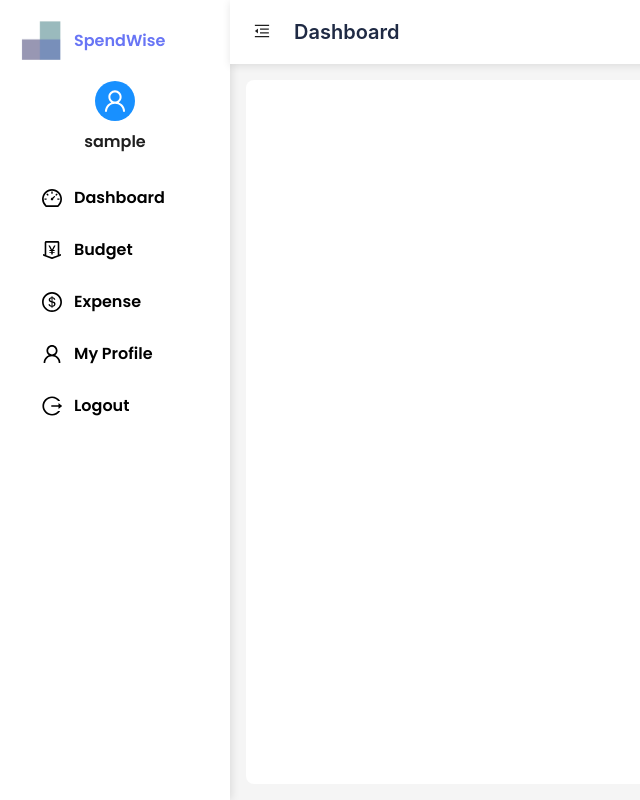
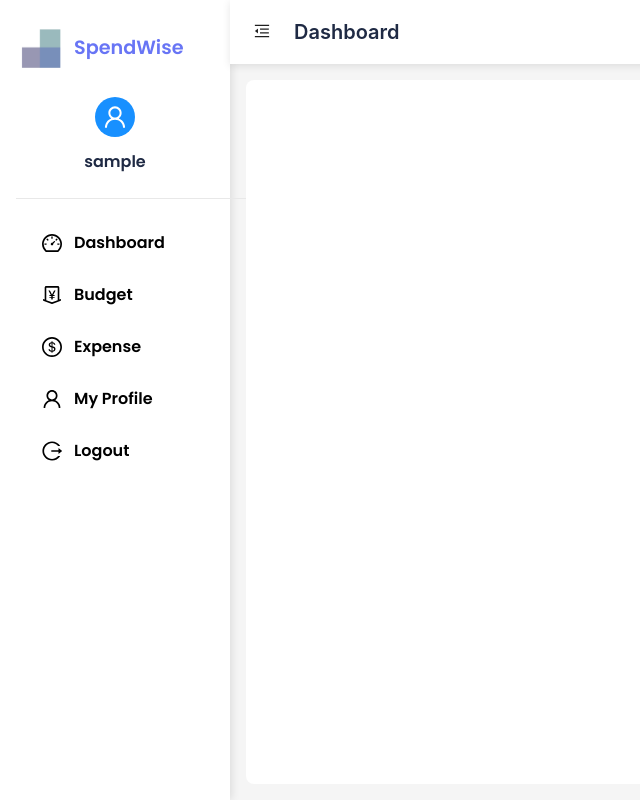
Before and after one commit to SonuThapaMagar/SpendWise, a React (Vite) app: page /users in a window 1280 px wide. Shown: the whole page, without its empty margins (0-640 px from the left). Built offline with nearby package versions, Linux system fonts and the light colour scheme; no server answers; data requests are answered from the project's data file; sample sign-in values are in the browser's storage.

Commit message:
css fixed

```diff
--- a/src/App.css
+++ b/src/App.css
@@ -1,4 +1,4 @@
-/* styles.css */
+/* src/App.css */
 @import "tailwindcss";
 
 * {
@@ -28,12 +28,25 @@ body {
     min-width: 24px !important;
     display: flex !important;
     justify-content: center !important;
+    transition: color 0.3s ease;
 }
 
 /* Hover and active states */
-.custom-menu .ant-menu-item:hover,
+.custom-menu .ant-menu-item:hover {
+    background-color: #f0f4ff !important;
+    color: #6875f5 !important;
+}
+
+.custom-menu .ant-menu-item:hover .anticon {
+    color: #6875f5 !important;
+}
+
 .custom-menu .ant-menu-item-selected {
-    background-color: #6875F5 !important;
+    background-color: #6875f5 !important;
+    color: white !important;
+}
+
+.custom-menu .ant-menu-item-selected .anticon {
     color: white !important;
 }
 
--- a/src/layout/UserLayout.jsx
+++ b/src/layout/UserLayout.jsx
@@ -1,4 +1,4 @@
-import React, { useState, useEffect, useContext } from "react";
+import React, { useState, useEffect } from "react";
 import { useNavigate, Outlet, useLocation } from "react-router-dom";
 import Logo from "../assets/spend.png";
 import {
@@ -10,13 +10,14 @@ import {
   UserOutlined,
   LogoutOutlined,
 } from "@ant-design/icons";
-import { Button, Layout, Menu, theme, Typography, Avatar } from "antd";
+import { Button, Layout, Menu, theme, Typography, Avatar, Divider } from "antd";
 import { showSuccessToast } from "../utils/toastify.util";
 import { useUser } from "../context API/user.context";
 import { useMediaQuery } from "react-responsive";
+// import "./App.css"
 
 const { Header, Sider, Content } = Layout;
-const { Text,Title  } = Typography;
+const { Text, Title } = Typography;
 
 const UserLayout = () => {
   const isMobile = useMediaQuery({ maxWidth: 768 });
@@ -80,7 +81,7 @@ const UserLayout = () => {
         trigger={null}
         collapsible
         collapsed={collapsed}
-        collapsedWidth={isMobile ? 0 : 80}
+        collapsedWidth={isMobile ? 60 : 80}
         width={230}
         style={{
           height: "100vh",
@@ -95,7 +96,7 @@ const UserLayout = () => {
       >
         <div
           style={{
-            padding: "16px",
+            padding: "24px 16px",
             display: "flex",
             alignItems: "center",
             justifyContent: collapsed ? "center" : "flex-start",
@@ -104,11 +105,18 @@ const UserLayout = () => {
         >
           <img
             src={Logo}
-            alt="Logo"
-            style={{ width: "50px", height: "auto" }}
+            alt="SpendWise Logo"
+            style={{ width: collapsed ? "40px" : "50px", height: "auto" }}
           />
           {!collapsed && (
-            <Text strong style={{ color: "#6875F5", fontSize: "1rem" }}>
+            <Text
+              strong
+              style={{
+                color: "#6875F5",
+                fontSize: "1.2rem",
+                fontFamily: "'Poppins', sans-serif",
+              }}
+            >
               SpendWise
             </Text>
           )}
@@ -119,22 +127,31 @@ const UserLayout = () => {
             display: "flex",
             flexDirection: "column",
             alignItems: "center",
-            gap: "8px",
-            marginBottom: "16px",
+            gap: "12px",
+            marginBottom: "24px",
             padding: isMobile ? "0 16px" : "0",
           }}
         >
           <Avatar
-            size="large"
+            size={collapsed ? "medium" : "large"}
             icon={<UserOutlined />}
             style={{ backgroundColor: "#1890ff" }}
           />
           {!collapsed && (
-            <Text strong style={{ fontSize: "16px", textAlign: "center" }}>
+            <Text
+              strong
+              style={{
+                fontSize: "16px",
+                textAlign: "center",
+                color: "#1F2A44",
+              }}
+            >
               {user?.username || "Username"}
             </Text>
           )}
         </div>
+
+        <Divider style={{ margin: "0 16px 16px 16px", borderColor: "#e8e8e8" }} />
 
         <Menu
           theme="light"
@@ -143,7 +160,8 @@ const UserLayout = () => {
           items={menuItems}
           style={{
             borderRight: 0,
-            padding: isMobile ? "0 4px" : "0 16px",
+            padding: isMobile ? "0 8px" : "0 16px",
+            fontSize: "14px",
           }}
           className="custom-menu"
         />
@@ -151,13 +169,12 @@ const UserLayout = () => {
 
       <Layout
         style={{
-          marginLeft: collapsed ? (isMobile ? 0 : 80) : 230,
+          marginLeft: collapsed ? (isMobile ? 60 : 80) : 230,
           transition: "margin-left 0.2s",
           minHeight: "100vh",
         }}
       >
         <Header
-          title="Dashboard"
           style={{
             padding: 0,
             background: "#E0E7FF",
@@ -168,12 +185,11 @@ const UserLayout = () => {
             height: "64px",
             position: "fixed",
             top: 0,
-            left: collapsed ? (isMobile ? 0 : 80) : 230,
+            left: collapsed ? (isMobile ? 60 : 80) : 230,
             right: 0,
             zIndex: 1,
             transition: "left 0.2s",
           }}
-
         >
           <Button
             type="text"
@@ -184,6 +200,7 @@ const UserLayout = () => {
               width: 64,
               height: 64,
             }}
+            aria-label={collapsed ? "Expand sidebar" : "Collapse sidebar"}
           />
           <Title level={4} style={{ margin: 0, color: "#1F2A44" }}>
             Dashboard
```
